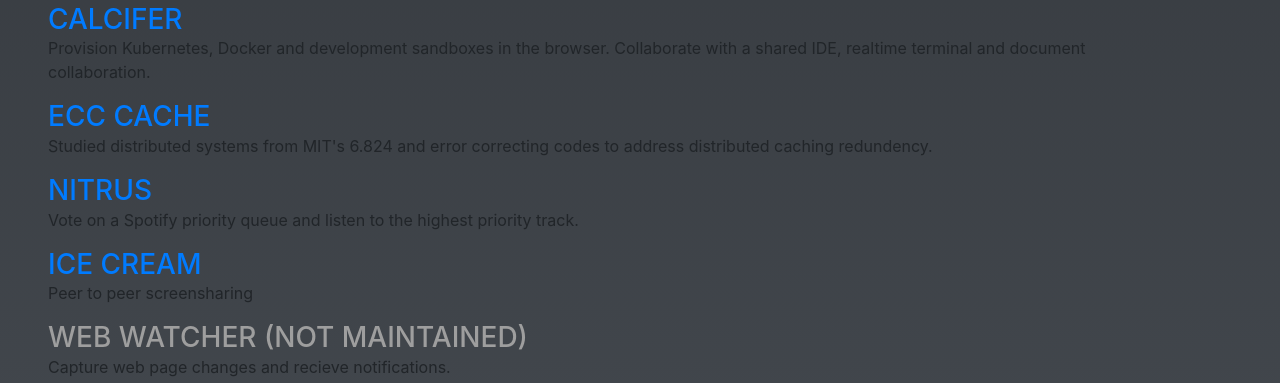
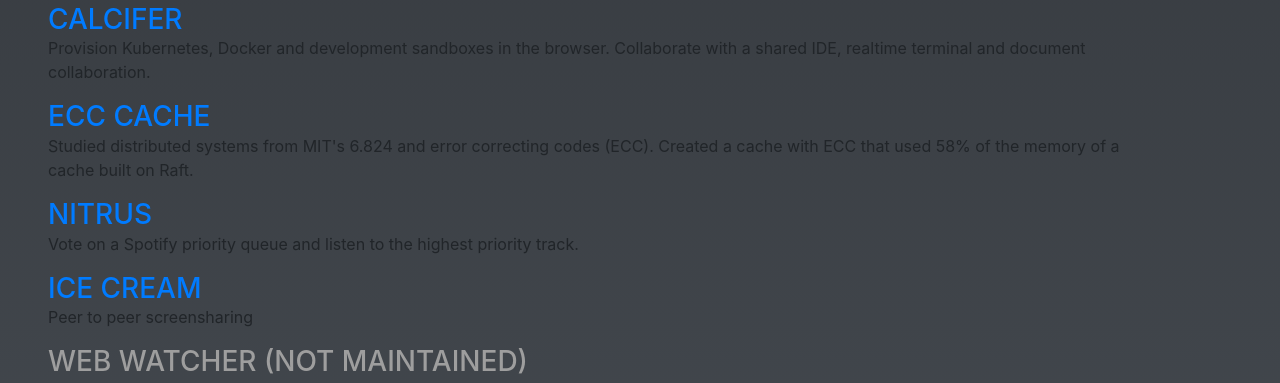
Before and after one commit to felixjchen/felixjchen.github.io, a website with bundled scripts: page index.html in a window 1280 px wide. Shown: the part 407-790 px from the top of the page. Built offline with nearby package versions, Linux system fonts and the light colour scheme; a web font is replaced by a local one.

Commit message:
Update index.html

```diff
--- a/index.html
+++ b/index.html
@@ -75,7 +75,8 @@
               </h3>
               <p>
                 Studied distributed systems from MIT's 6.824 and error
-                correcting codes to address distributed caching redundency.
+                correcting codes (ECC). Created a cache with ECC that used 58%
+                of the memory of a cache built on Raft.
               </p>
             </div>
             <div>
```
